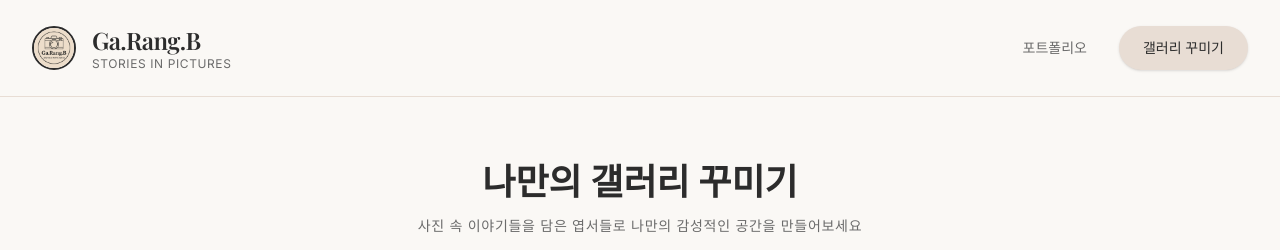
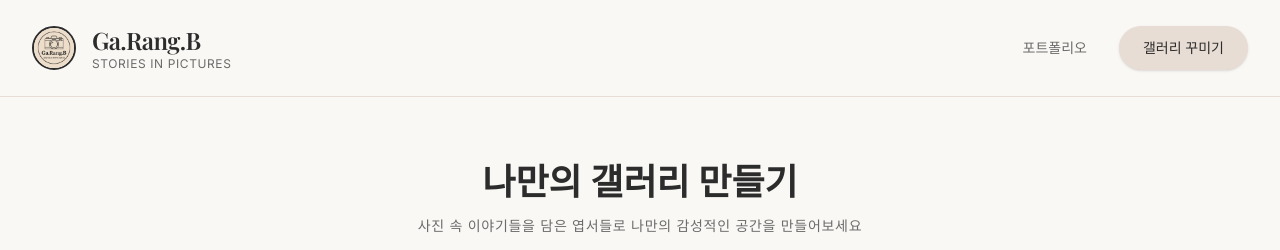
Before and after one commit to postop09/GaRangB_studio, a Next.js app: page /wall in a window 1280 px wide. Shown: the top 250 px of the page. Built offline with nearby package versions, Linux system fonts and the light colour scheme; a web font is replaced by a local one.

Commit message:
refactor: #1 section 제목 추가

```diff
--- a/src/app/wall/ui/PostCanvas.tsx
+++ b/src/app/wall/ui/PostCanvas.tsx
@@ -23,6 +23,7 @@ const PostCanvas = ({
 }: PostCanvasProps) => {
   return (
     <section aria-label="포스트카드 갤러리">
+      <h2 className="hidden">나만의 벽 꾸미기</h2>
       <GalleryCanvas
         wallPostcards={wallPostcards}
         wallColor={wallColor}
--- a/src/app/wall/ui/TitleSection.tsx
+++ b/src/app/wall/ui/TitleSection.tsx
@@ -3,9 +3,10 @@ import React from 'react';
 const TitleSection = () => {
   return (
     <section className="text-center mb-12 animate-fade-in-up">
-      <h2 className="font-brand text-4xl font-semibold text-[#2c2c2c] mb-4">
-        나만의 갤러리 꾸미기
-      </h2>
+      <h2 className="hidden">벽 꾸미기</h2>
+      <strong className="block font-brand text-4xl font-semibold text-[#2c2c2c] mb-4">
+        나만의 갤러리 만들기
+      </strong>
       <p className="font-brand-subtitle text-sm text-[#6b6b6b] max-w-2xl mx-auto">
         사진 속 이야기들을 담은 엽서들로 나만의 감성적인 공간을 만들어보세요
       </p>
--- a/src/app/wall/ui/ToolSection.tsx
+++ b/src/app/wall/ui/ToolSection.tsx
@@ -13,6 +13,7 @@ const ToolSection = ({
 }: ToolSectionProps) => {
   return (
     <section className="flex flex-col md:flex-row gap-6 mb-8 p-6 bg-white rounded-2xl shadow-sm border border-[#e8ddd4] hover-lift">
+      <h2 className="hidden">갤러리 설정</h2>
       {/* 배경색 설정 */}
       <div className="flex items-center space-x-4">
         <label
```
Also changed, not shown: src/app/wall/page.tsx (+0 -9 lines), src/widgets/gallery-canvas/ui/GalleryCanvas.tsx (+3 -9 lines).
